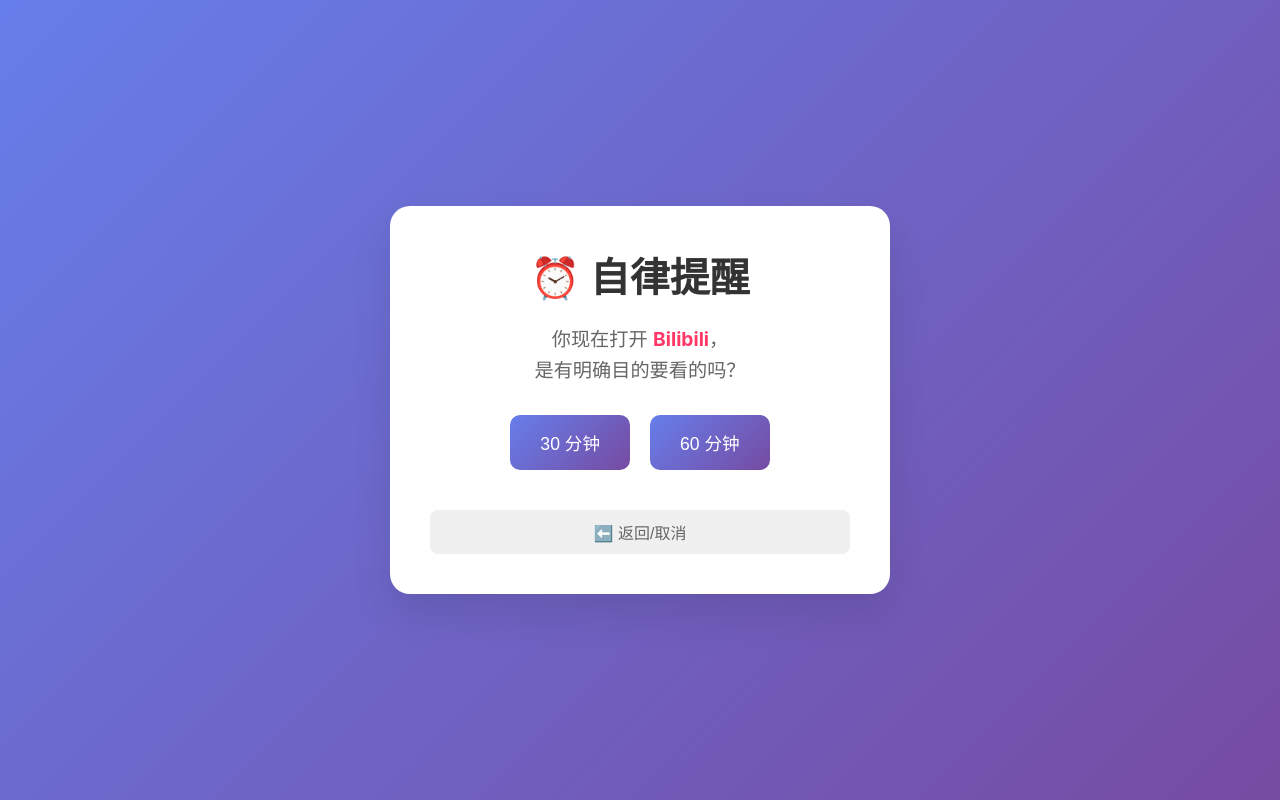
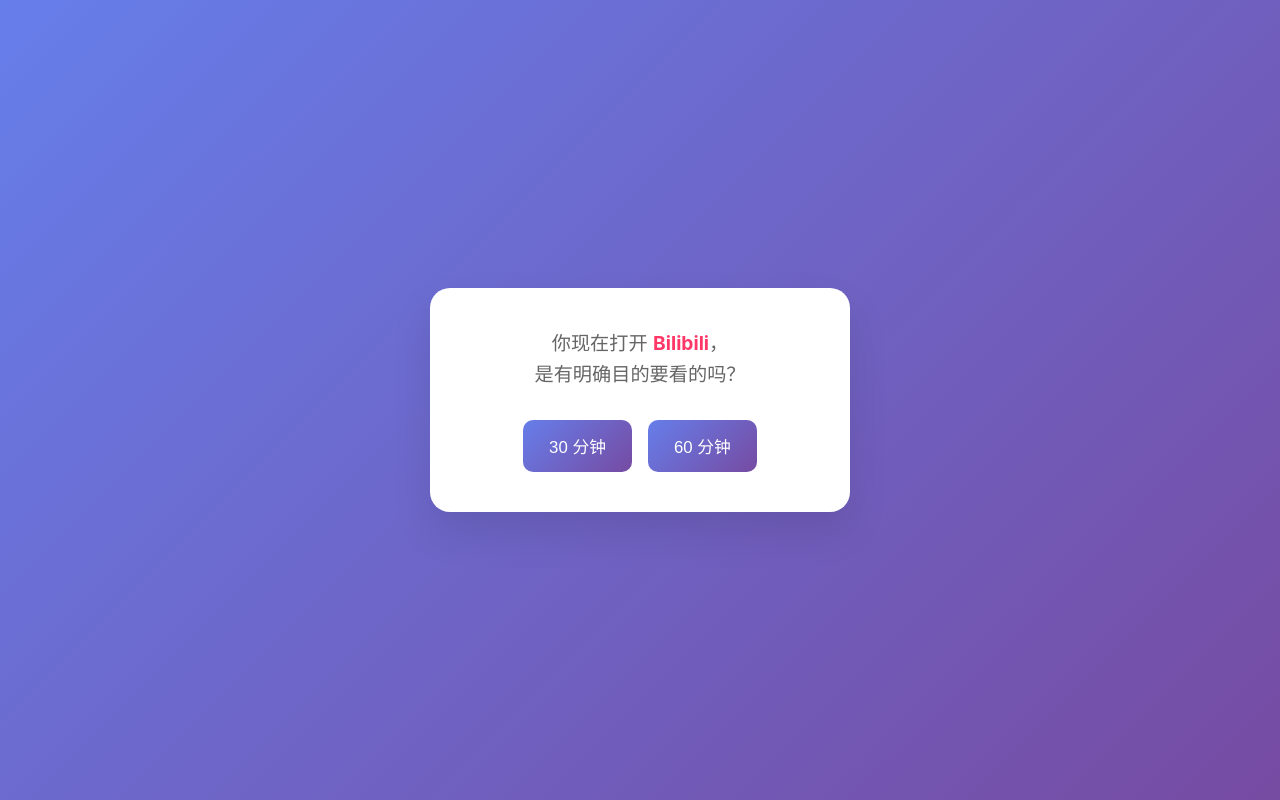
Before and after one commit to B1UEN982/reminder-page, a plain HTML site: page index.html in a window 1280 px wide. Drawn offline with Linux system fonts and the light colour scheme.

Commit message:
reminder2.0

```diff
--- a/index.html
+++ b/index.html
@@ -2,7 +2,7 @@
 <html lang="zh-CN">
   <head>
     <meta charset="utf-8" />
-    <meta name="viewport" content="width=device-width, initial-scale=1.0" />
+    <meta name="viewport" content="width=device-width,initial-scale=1" />
     <title>自律提醒 | Bilibili</title>
     <style>
       * {
@@ -10,134 +10,68 @@
         padding: 0;
         box-sizing: border-box;
       }
-
       body {
+        min-height: 100vh;
+        display: flex;
+        align-items: center;
+        justify-content: center;
         font-family: -apple-system, BlinkMacSystemFont, "Segoe UI", Roboto,
           sans-serif;
-        background: linear-gradient(135deg, #667eea 0%, #764ba2 100%);
-        min-height: 100vh;
-        display: flex;
-        justify-content: center;
-        align-items: center;
-        padding: 20px;
+        background: linear-gradient(135deg, #667eea, #764ba2);
       }
-
-      .container {
-        background: white;
+      .box {
+        background: #fff;
         border-radius: 20px;
-        padding: 40px;
+        padding: 40px 30px;
         text-align: center;
-        max-width: 500px;
+        max-width: 420px;
         width: 100%;
         box-shadow: 0 20px 40px rgba(0, 0, 0, 0.1);
       }
-
-      h1 {
-        color: #333;
-        margin-bottom: 20px;
-        font-size: 2.5em;
-      }
-
-      .message {
+      p {
         font-size: 1.2em;
         color: #666;
         line-height: 1.6;
         margin-bottom: 30px;
       }
-
-      .highlight {
+      b {
         color: #ff3867;
-        font-weight: bold;
       }
-
-      .buttons {
+      .btns {
         display: flex;
-        gap: 20px;
+        gap: 16px;
         justify-content: center;
-        margin-bottom: 20px;
       }
-
-      .time-btn {
-        background: linear-gradient(135deg, #667eea, #764ba2);
+      button {
         border: none;
         border-radius: 10px;
-        color: white;
-        padding: 15px 30px;
-        font-size: 1.1em;
+        padding: 14px 26px;
+        font-size: 1.05em;
+        color: #fff;
         cursor: pointer;
-        transition: transform 0.2s, box-shadow 0.2s;
+        background: linear-gradient(135deg, #667eea, #764ba2);
       }
-
-      .time-btn:hover {
-        transform: translateY(-2px);
-        box-shadow: 0 5px 15px rgba(102, 126, 234, 0.4);
+      button:hover {
+        opacity: 0.9;
       }
-
-      .cancel-btn {
-        background: #f0f0f0;
-        color: #666;
-        border: none;
-        border-radius: 8px;
-        padding: 10px 20px;
-        cursor: pointer;
-        margin-top: 20px;
-        width: 100%;
-        font-size: 1em;
-        transition: background 0.3s;
-      }
-
-      .cancel-btn:hover {
-        background: #e0e0e0;
-      }
-
       @media (max-width: 480px) {
-        .container {
-          padding: 30px 20px;
-        }
-
-        .buttons {
+        .btns {
           flex-direction: column;
-          gap: 10px;
         }
       }
     </style>
   </head>
   <body>
-    <div class="container">
-      <h1>⏰ 自律提醒</h1>
-
-      <p class="message">
-        你现在打开 <span class="highlight">Bilibili</span>，<br />
-        是有明确目的要看的吗？
-      </p>
-
-      <div class="buttons">
-        <button class="time-btn" onclick="go(30)">30 分钟</button>
-        <button class="time-btn" onclick="go(60)">60 分钟</button>
+    <div class="box">
+      <p>你现在打开 <b>Bilibili</b>，<br />是有明确目的要看的吗？</p>
+      <div class="btns">
+        <button onclick="go(30)">30 分钟</button>
+        <button onclick="go(60)">60 分钟</button>
       </div>
-
-      <button class="cancel-btn" onclick="goBack()">⬅️ 返回/取消</button>
     </div>
-
     <script>
-      // 跳转函数
-      function go(minutes) {
-        location.href = `https://www.bilibili.com/?allow=${minutes}`;
-      }
-
-      // 返回/取消
-      function goBack() {
-        if (document.referrer && !document.referrer.includes("bilibili.com")) {
-          history.back();
-        } else {
-          window.close();
-        }
-      }
-
-      // 键盘快捷键
-      document.addEventListener("keydown", (e) => {
-        if (e.key === "Escape") goBack();
-      });
+      const go = (m) =>
+        (location.href = `https://www.bilibili.com/?allow=${m}`);
     </script>
   </body>
 </html>
```
